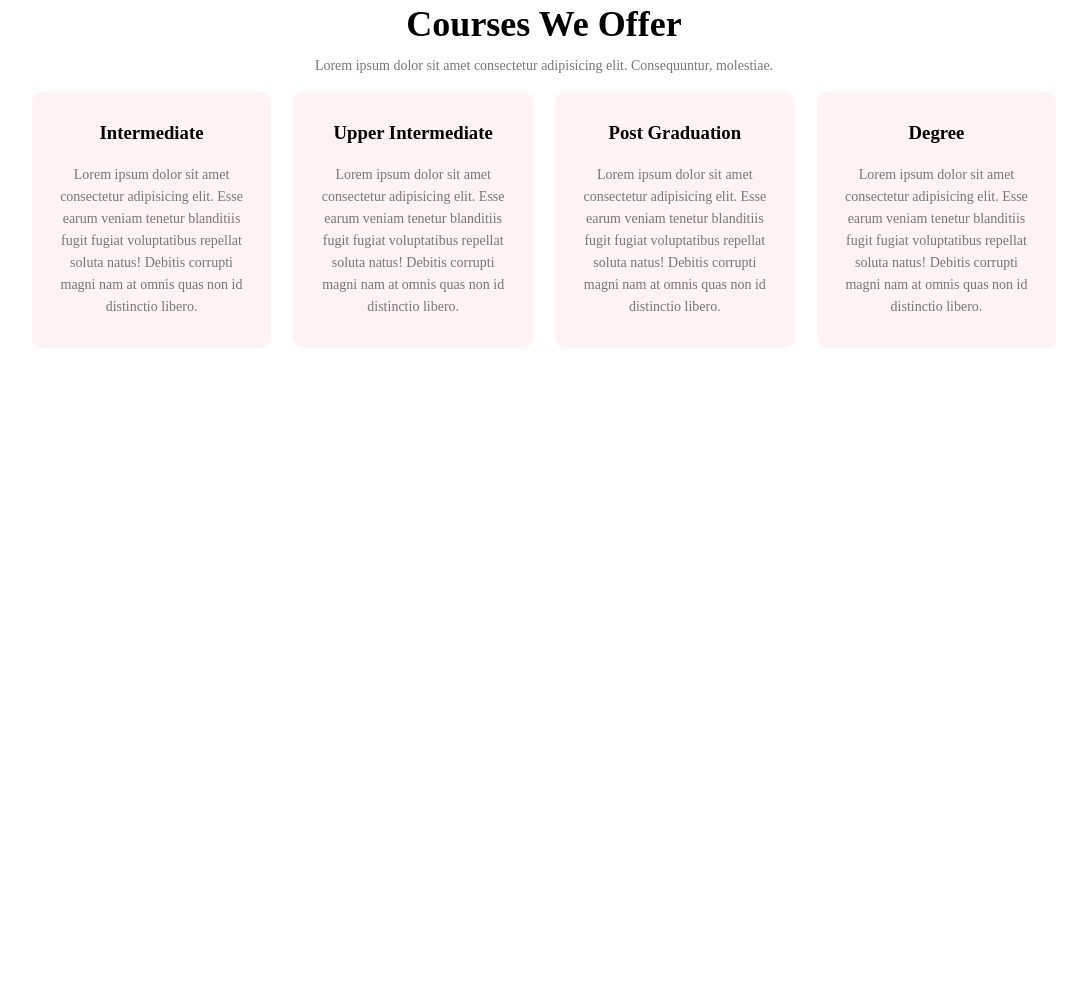
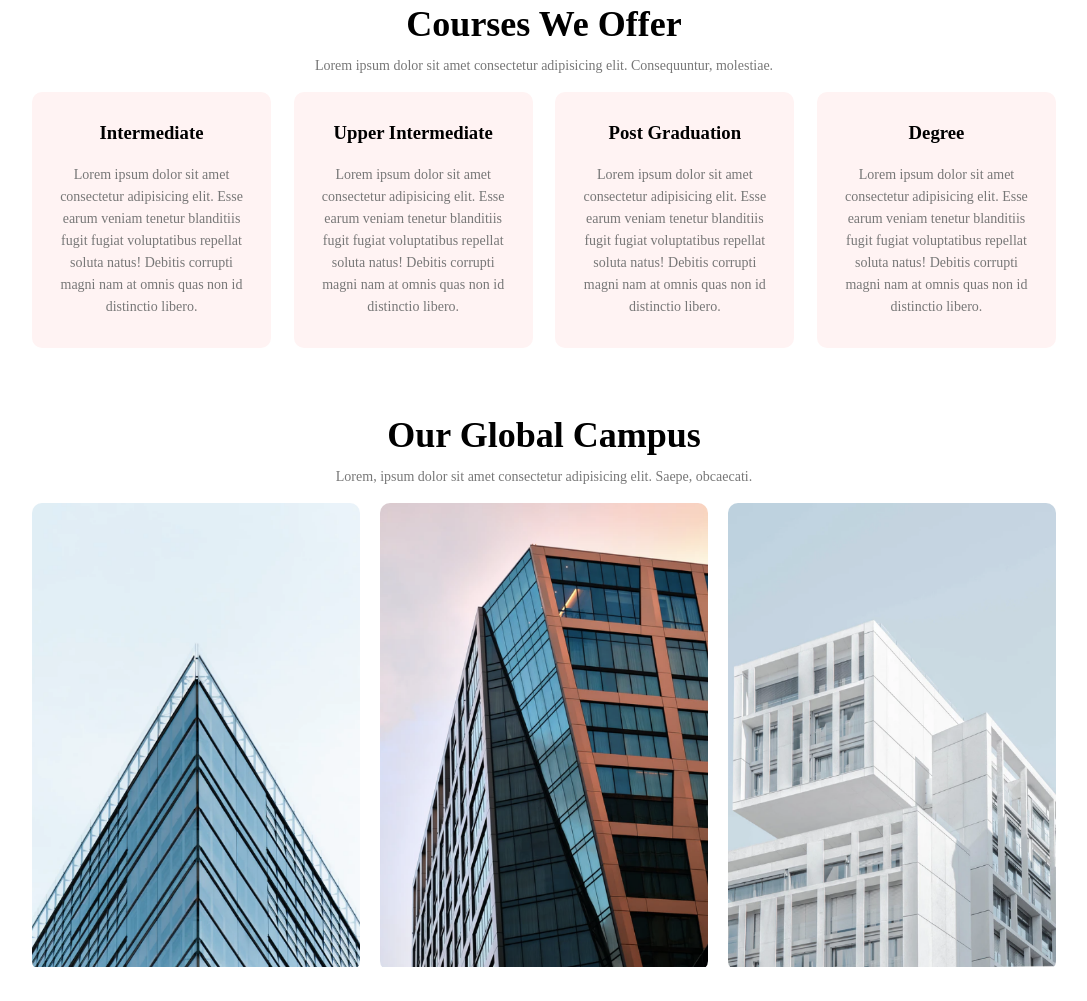
Before and after one commit to Omid-Sargazi/University_Website, a plain HTML site: page index.html in a window 1280 px wide. Shown: the part 897-1898 px from the top of the page, without its empty margins (96-1183 px from the left). Before the commit the page ends 1296 px from the top, so only its background shows below. Drawn offline with Linux system fonts and the light colour scheme; a web font is replaced by a local one.

Commit message:
complete campus section

```diff
--- a/index.html
+++ b/index.html
@@ -57,6 +57,31 @@
             </div>
         </div>
     </section>
+    <!-- campus -->
+    <section class="campus">
+        <h1>Our Global Campus</h1>
+        <p>Lorem, ipsum dolor sit amet consectetur adipisicing elit. Saepe, obcaecati.</p>
+        <div class="row">
+            <div class="campus-col">
+                <img src="./Image/london.png" alt="">
+                <div class="layer">
+                    <h3>LONDON</h3>
+                </div>
+            </div>
+            <div class="campus-col">
+                <img src="./Image/newyork.png" alt="">
+                <div class="layer">
+                    <h3>NEW YORK</h3>
+                </div>
+            </div>
+            <div class="campus-col">
+                <img src="./Image/washington.png" alt="">
+                <div class="layer">
+                    <h3>WASHINGTON</h3>
+                </div>
+            </div>
+        </div>
+    </section>
     <script src="script.js"></script>
 </body>
 </html>
--- a/style.css
+++ b/style.css
@@ -167,3 +167,48 @@ h3 {
     flex-direction: column;
   }
 }
+/* campus */
+.campus {
+  width: 80%;
+  margin: auto;
+  text-align: center;
+  padding-top: 15px;
+}
+.campus-col {
+  flex-basis: 32%;
+  border-radius: 10px;
+  margin-bottom: 30px;
+  position: relative;
+  overflow: hidden;
+}
+.campus-col img {
+  width: 100%;
+}
+.layer {
+  background: transparent;
+  height: 100%;
+  width: 100%;
+  top: 0;
+  left: 0;
+  position: absolute;
+  transition: 0.5s;
+}
+.layer:hover {
+  background: rgba(226, 0, 0, 0.7);
+}
+.layer h3 {
+  width: 100%;
+  font-weight: 500;
+  color: white;
+  font-size: 26px;
+  left: 50%;
+  bottom: 0;
+  transform: translate(-50%);
+  position: absolute;
+  opacity: 0;
+  transition: 0.5s;
+}
+.layer:hover h3 {
+  bottom: 49%;
+  opacity: 1;
+}
```
